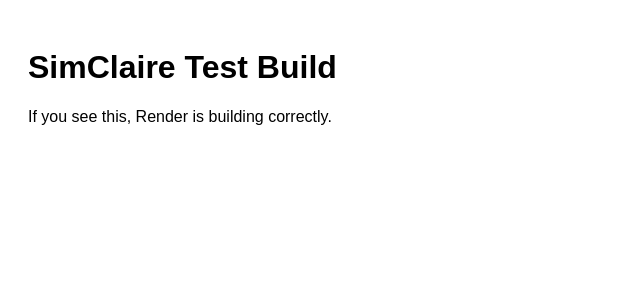
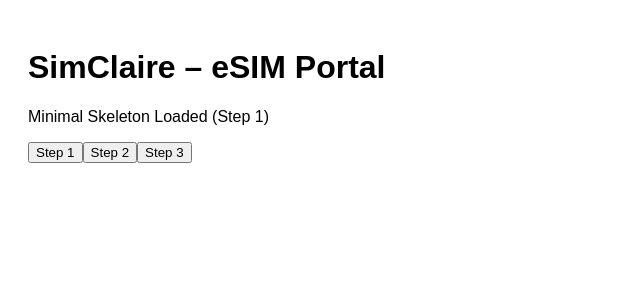
Before and after one commit to Sentha11/simclaire-website, a React (Vite) app in the folder frontend/: page / in a window 1280 px wide. Shown: the top 300 px of the page, without its empty margins (0-640 px from the left). Built offline with nearby package versions, Linux system fonts and the light colour scheme.

Commit message:
Update App.jsx

```diff
--- a/frontend/src/App.jsx
+++ b/frontend/src/App.jsx
@@ -1,8 +1,16 @@
+import { useState } from "react";
+
 function App() {
+  const [step, setStep] = useState(1);
+
   return (
     <div style={{ padding: "20px", fontFamily: "sans-serif" }}>
-      <h1>SimClaire Test Build</h1>
-      <p>If you see this, Render is building correctly.</p>
+      <h1>SimClaire – eSIM Portal</h1>
+      <p>Minimal Skeleton Loaded (Step {step})</p>
+
+      <button onClick={() => setStep(1)}>Step 1</button>
+      <button onClick={() => setStep(2)}>Step 2</button>
+      <button onClick={() => setStep(3)}>Step 3</button>
     </div>
   );
 }
```
